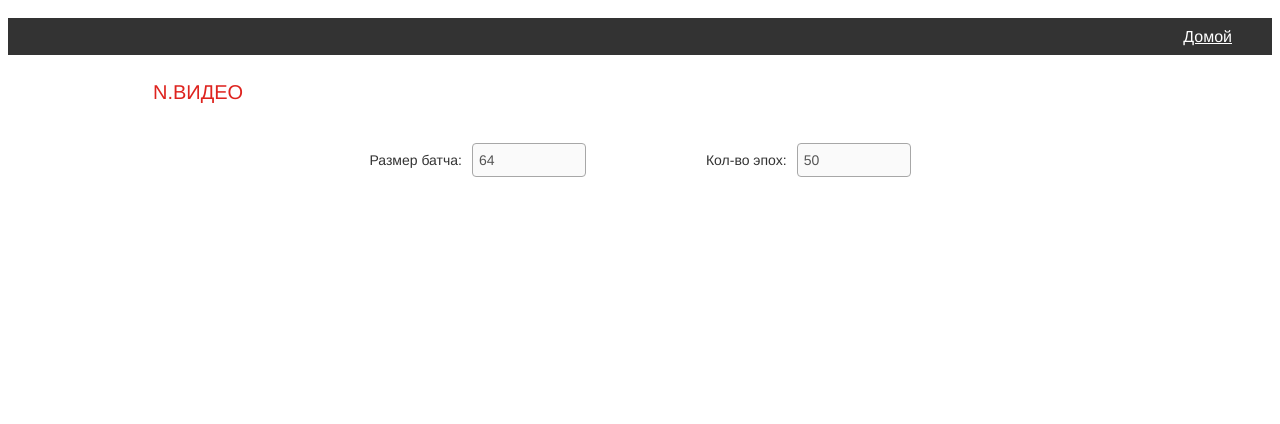
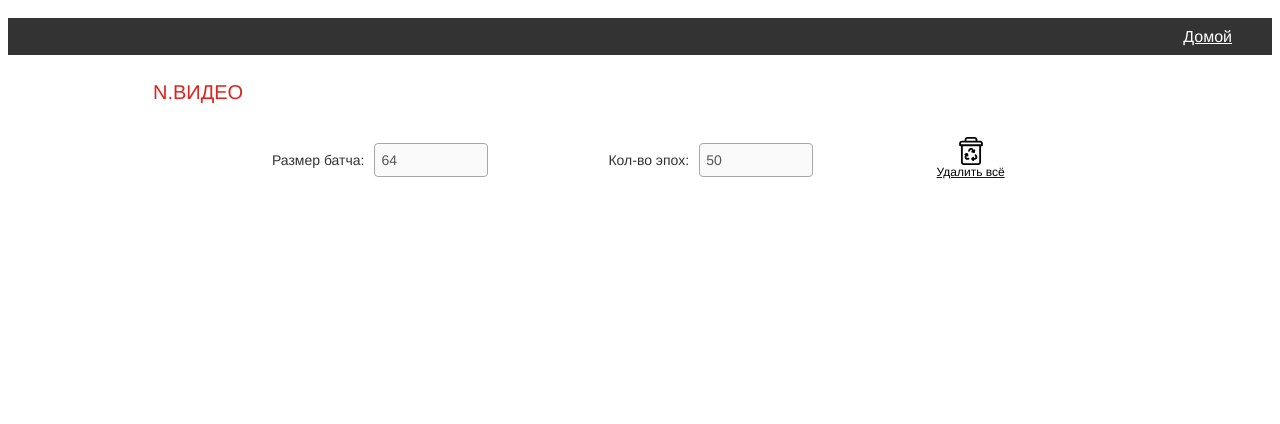
Before and after one commit to Antitimofey/internet_applications_development, a Django app: page /calculate_time/ in a window 1280 px wide. Shown: the top 424 px of the page. Run offline with Django 5.2, Linux system fonts and the light colour scheme; data that the repository does not hold is empty.

Commit message:
recycle bin btn & soft delete aimodel added

```diff
--- a/app_for_lab1/views.py
+++ b/app_for_lab1/views.py
@@ -74,7 +74,7 @@ def render_basket(request, user_id:int = 0):
 
 
 
-def add_to_aimodel(request, dataset_id: int, user_id: int = 0):
+def add_to_aimodel(request, dataset_id: int, user_id: int):
     try:
         aimodel = AIModel.objects.get(client=user_id, status='DRAFT')
     except AIModel.DoesNotExist:
@@ -90,6 +90,12 @@ def add_to_aimodel(request, dataset_id: int, user_id: int = 0):
         DatasetInAIModel.objects.create(**dct)
 
     messages.success(request, 'Операция выполнена успешно!')
+    return redirect('ai-market-idx', user_id=user_id)
+
+
+def del_aimodel(request, user_id:int):
+    AIModel.objects.filter(client=user_id, status='DRAFT').update(status=AIModel.Status.DELETED)
+
     return redirect('ai-market-idx', user_id=user_id)
 
 
--- a/lab1/urls.py
+++ b/lab1/urls.py
@@ -31,5 +31,6 @@ urlpatterns = [
     path('calculate_time/<int:user_id>/', views.render_basket, name='time-calc-idx'),
 
     path('add-to-aimodel/<int:dataset_id>/<int:user_id>/', views.add_to_aimodel, name='add-to-aimodel'),
+    path('del-aimodel/<int:user_id>/', views.del_aimodel, name='del-aimodel')
 
 ]
--- a/static/css/basket.css
+++ b/static/css/basket.css
@@ -1,28 +1,3 @@
-.one-dataset {
-    display: flex;
-    margin-bottom: 10px;
-}
-
-.one-dataset img {
-    max-width: 100%;
-    height: 200px;
-    margin-right: 50px;
-
-}
-
-.one-dataset-text-rect {
-    display: flex;
-    flex-direction: column;
-    justify-content: space-evenly;
-    align-items: center;
-}
-
-
-
-
-
-
-
 
 /* Центровка блока по вертикали */
 .dl-model-configurator-rect {
@@ -62,6 +37,53 @@
   outline: none;
 }
 
+.del-aimodel-href{
+  display: flex;
+  flex-direction: column;
+  align-items: center;
+  width: 75px;
+  height: 47px;
+  top: 0;
+  left: 2px;
+}
+
+.del-aimodel-rect .recycle-bin-img{
+  width: 28px;
+  height: 28px;
+}
+
+.del-aimodel-href-text {
+  top: 28px;
+  left: 0;
+  font-family: "Jomolhari-Regular", Helvetica;
+  color: #000000;
+  font-size: 12px;
+  font-weight: 400;
+  letter-spacing: 0;
+  line-height: normal;
+}
+
+
+/* ================ Блок карточками датасетов =================== */
+.one-dataset {
+    display: flex;
+    margin-bottom: 10px;
+}
+
+.one-dataset img {
+    max-width: 100%;
+    height: 200px;
+    margin-right: 50px;
+
+}
+
+.one-dataset-text-rect {
+    display: flex;
+    flex-direction: column;
+    justify-content: space-evenly;
+    align-items: center;
+}
+
 
 /* ========== Блок c размером корзины внизу страницы ============= */
 /* Центровка блока внизу страницы */
--- a/templates/basket.html
+++ b/templates/basket.html
@@ -30,6 +30,12 @@
                     <label for="epochs" class="dl-model-input-desc">Кол-во эпох:</label>
                     <input type="number" id="epochs" class="dl-model-input-field" value="50" readonly disabled/>
                 </div>
+                <div class="del-aimodel-rect">
+                    <a href="{% url 'del-aimodel' user_id=current_user_id %}" class="del-aimodel-href" aria-label="Корзина">
+                        <img class="recycle-bin-img" src="{% static 'svgs/recycle-bin.svg' %}" alt="" />
+                        <span class="del-aimodel-href-text">Удалить всё</span>
+                    </a>
+                </div>
             </form>
         </section>
 
@@ -38,7 +44,7 @@
         <!-- ============= тут начинается генерация карточек ======================= -->
                 {% for product in products %}
                 <div class="one-dataset">
-                <img src="{{ product.img }}" alt="{{ product.label }}" class="model-img-oncalc">
+                <img src="{{ product.img }}" alt="{{ product.label }}">
                     <div class="one-dataset-text-rect">
                         <span>{{ product.label }}</span>
                         <span>Эталонная производительность: {{ product.benchmark_performance }}</span>
```
Also changed, not shown: static/svgs/recycle-bin.svg (added).
